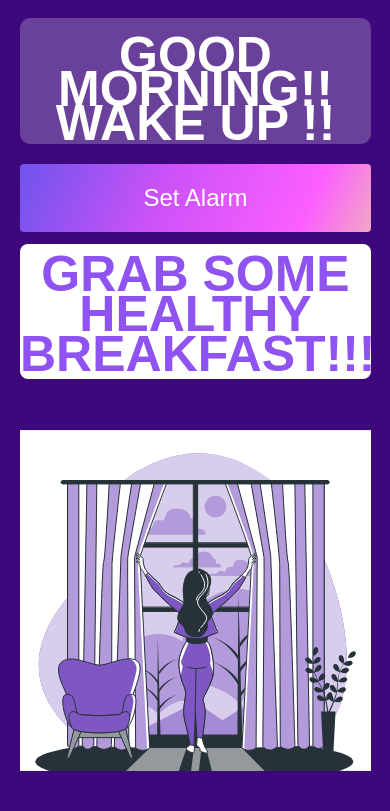
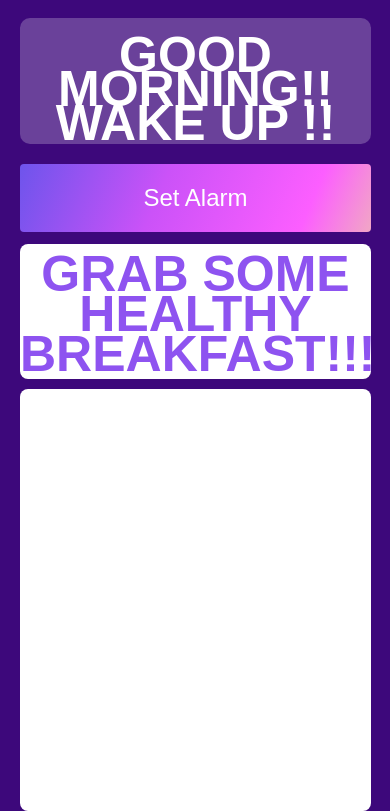
Before and after one commit to shanthakumarvenkatesh/Digital_clock, a plain HTML site: page index.html in a window 390 px wide. Shown: the part 736-1547 px from the top of the page. Drawn offline with Linux system fonts and the light colour scheme; a web font is replaced by a local one.

Commit message:
Update style.css

```diff
--- a/style.css
+++ b/style.css
@@ -307,7 +307,7 @@ button:hover:before {
     grid-column: 3/ 4;
     width: 536px;
     height: 341px;
-    background: url(./Group\ 5183-1.svg);
+/*     background: url(./Group\ 5183-1.svg); */
     position: relative;
     top: 30px;
 }
@@ -519,7 +519,7 @@ button:hover:before {
         grid-column: 1/ 3;
         width: 90vw;
         height: 50vh;
-        background: url(./Group\ 5183-1.svg) center no-repeat;
+/*         background: url(./Group\ 5183-1.svg) center no-repeat; */
         position: relative;
         top: 140px;
     }
```
